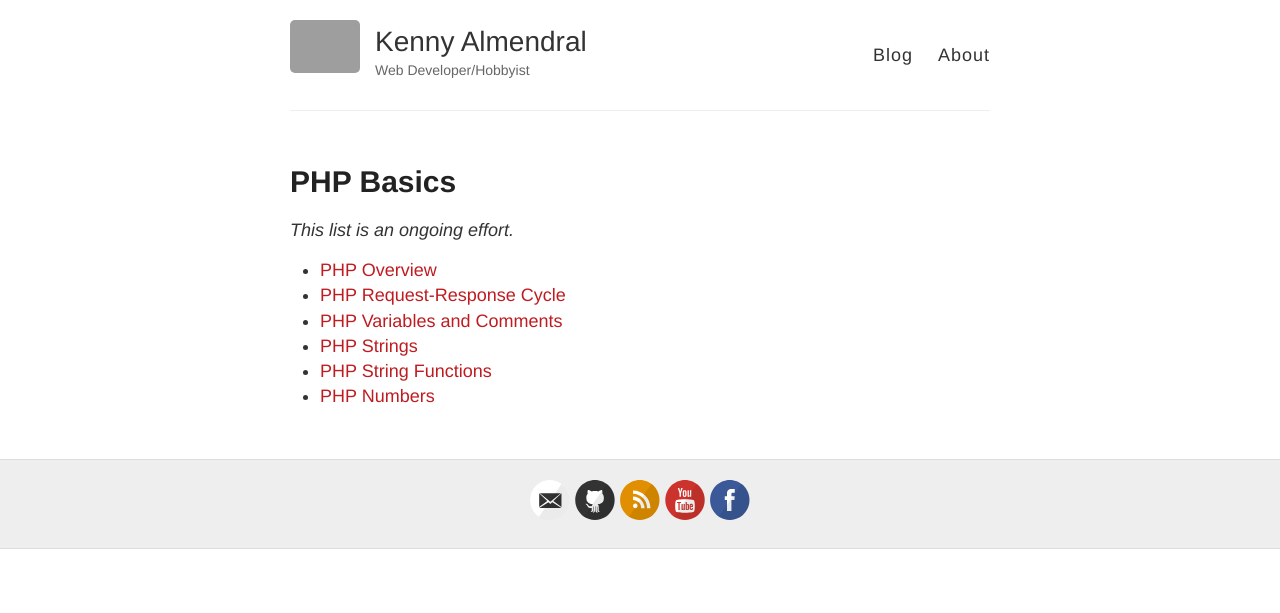
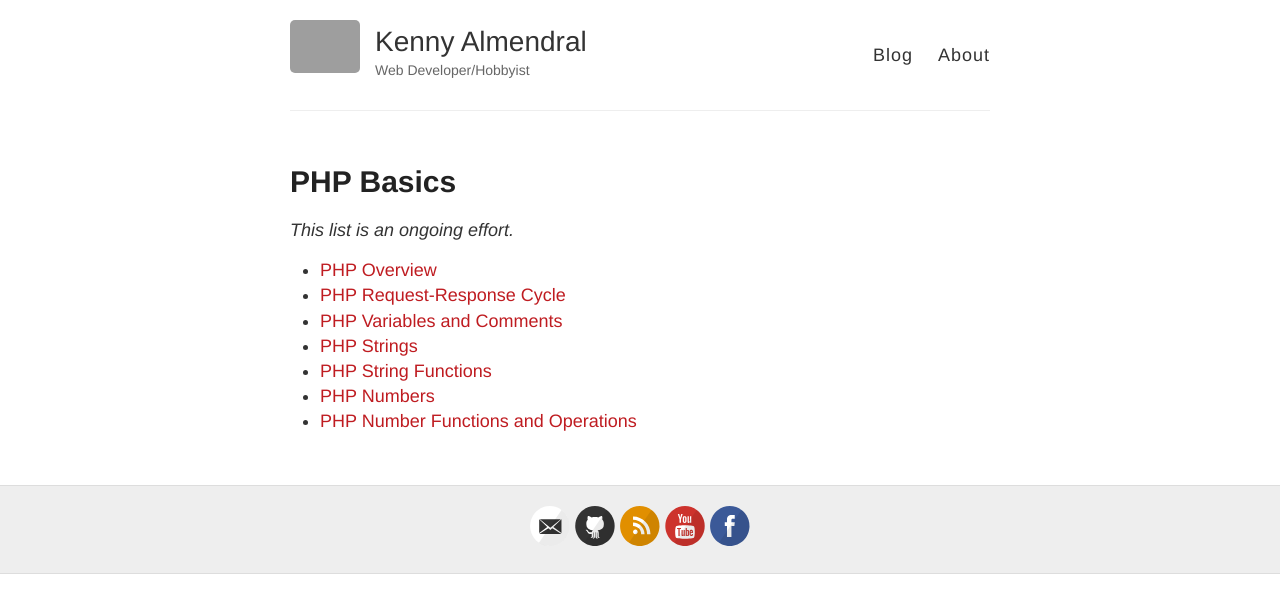
Before and after one commit to kennyalmendral/kennyalmendral.github.io, a Jekyll site: the page built from php-basics.md, in a window 1280 px wide. Shown: the top 613 px of the page. Built offline with Jekyll 4.4.1, drawn with Linux system fonts in a browser that asks for light colours; grey boxes are pictures that could not be loaded.

Commit message:
Update php-basics.md

```diff
--- a/php-basics.md
+++ b/php-basics.md
@@ -12,3 +12,4 @@ _This list is an ongoing effort._
 + [PHP Strings](https://kennyalmendral.github.io/php-strings/){:target="_blank"}
 + [PHP String Functions](https://kennyalmendral.github.io/php-string-functions/){:target="_blank"}
 + [PHP Numbers](https://kennyalmendral.github.io/php-numbers/){:target="_blank"}
++ [PHP Number Functions and Operations](https://kennyalmendral.github.io/php-number-functions-operations/){:target="_blank"}
```
